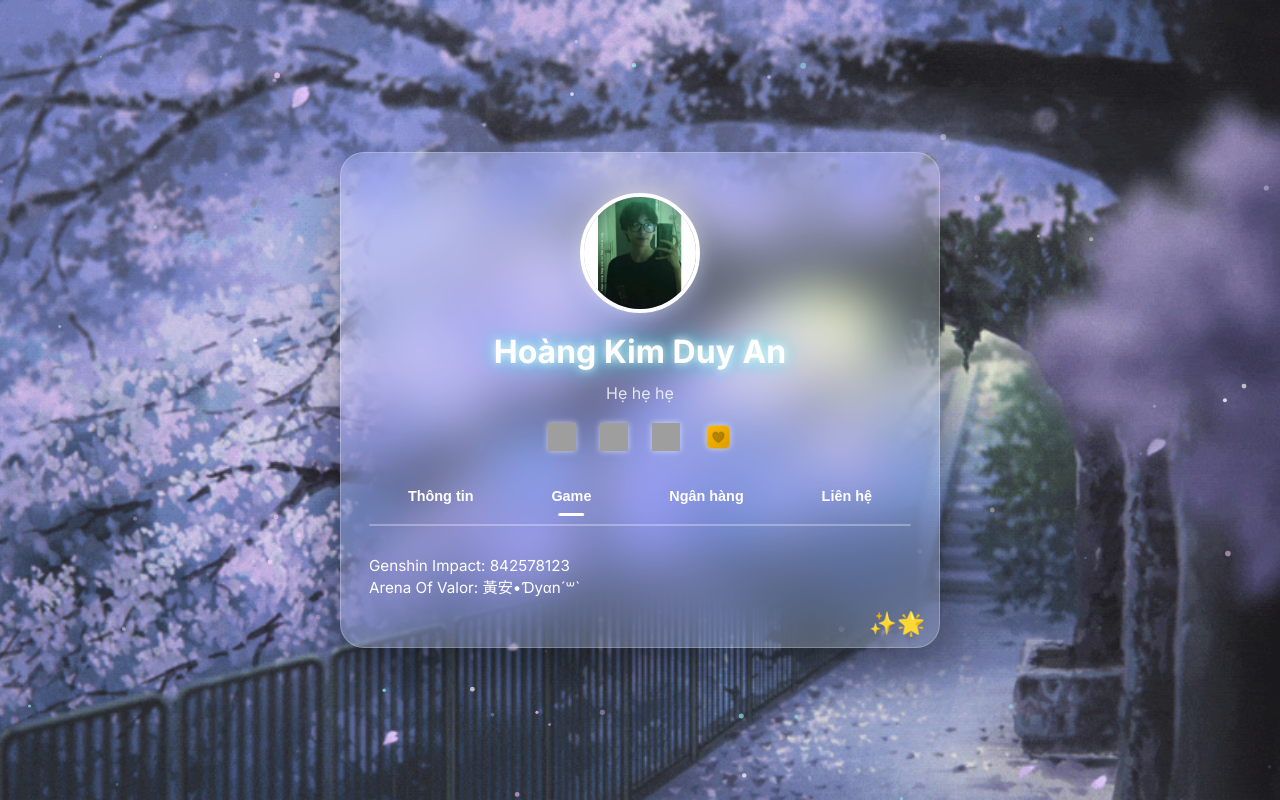
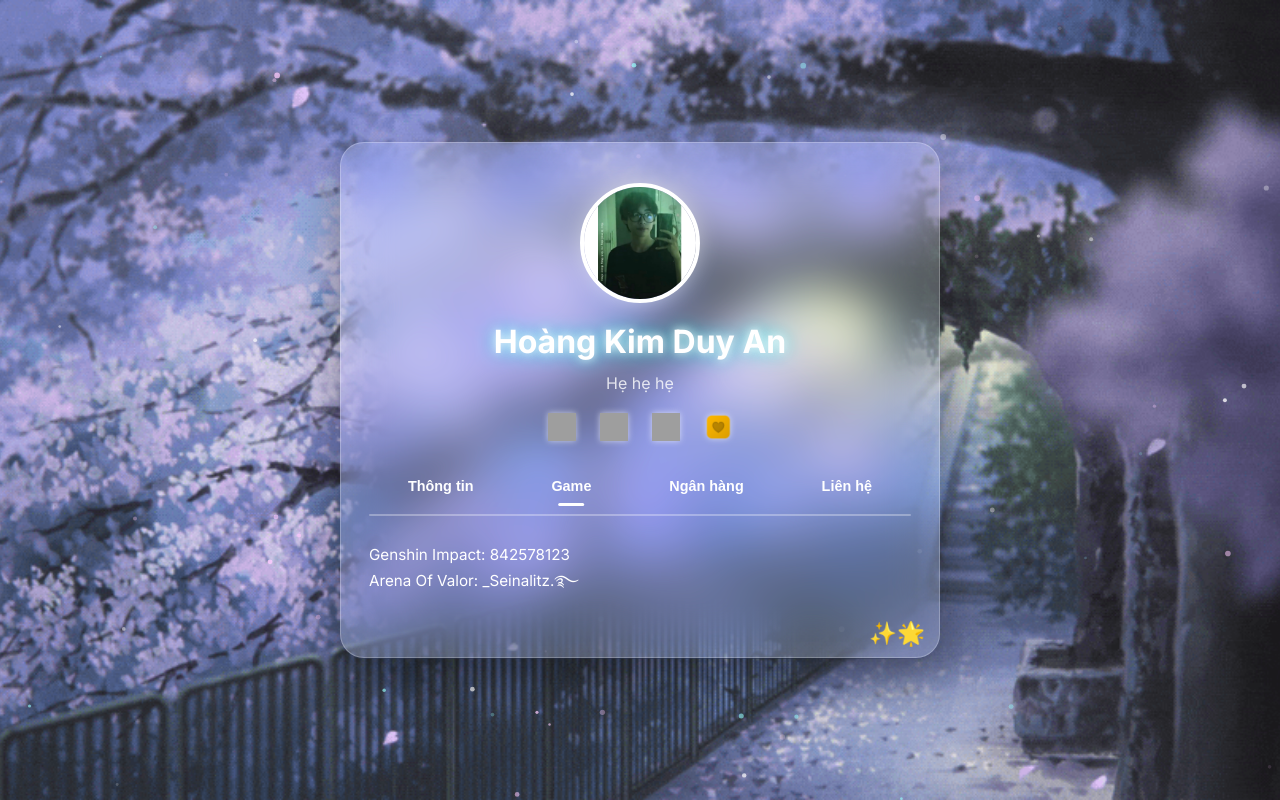
Before and after one commit to dyannseina/Seinaa, a plain HTML site: page index.html in a window 1280 px wide. Both pictures are taken after a click on the button "Game". Drawn offline with nearby package versions, Linux system fonts and the light colour scheme; grey boxes are pictures that could not be loaded.

Commit message:
index.html

```diff
--- a/index.html
+++ b/index.html
@@ -231,7 +231,7 @@
 
         <div id="game" class="tab-content">
             <p>Genshin Impact: 842578123</p>
-            <p>Arena Of Valor: 黃安•Ɗyαn´꒳`</p>
+            <p>Arena Of Valor: _Seinalitz.࿐</p>
         </div>
 
         <div id="bank" class="tab-content">
```
